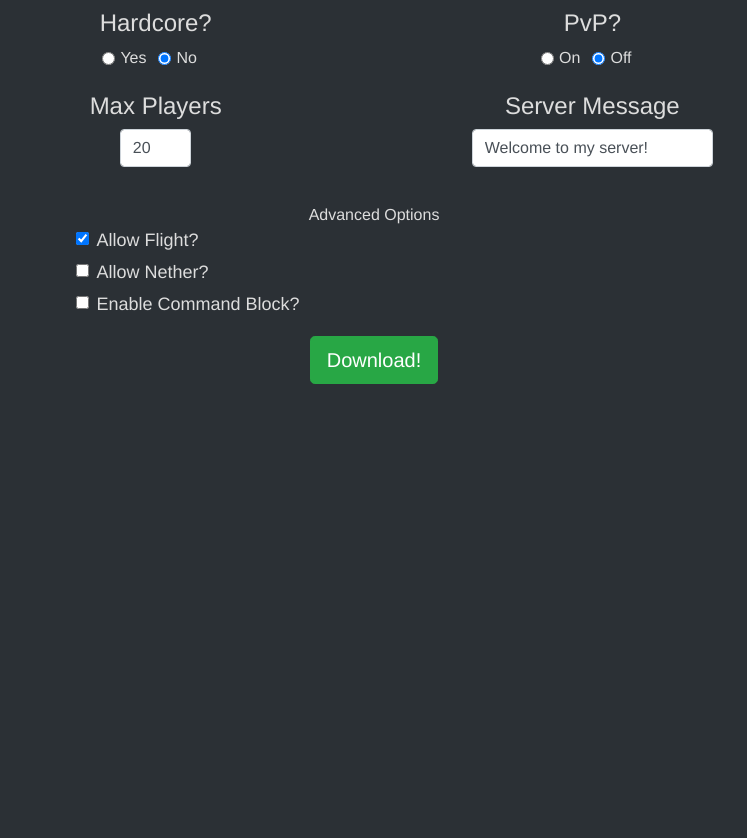
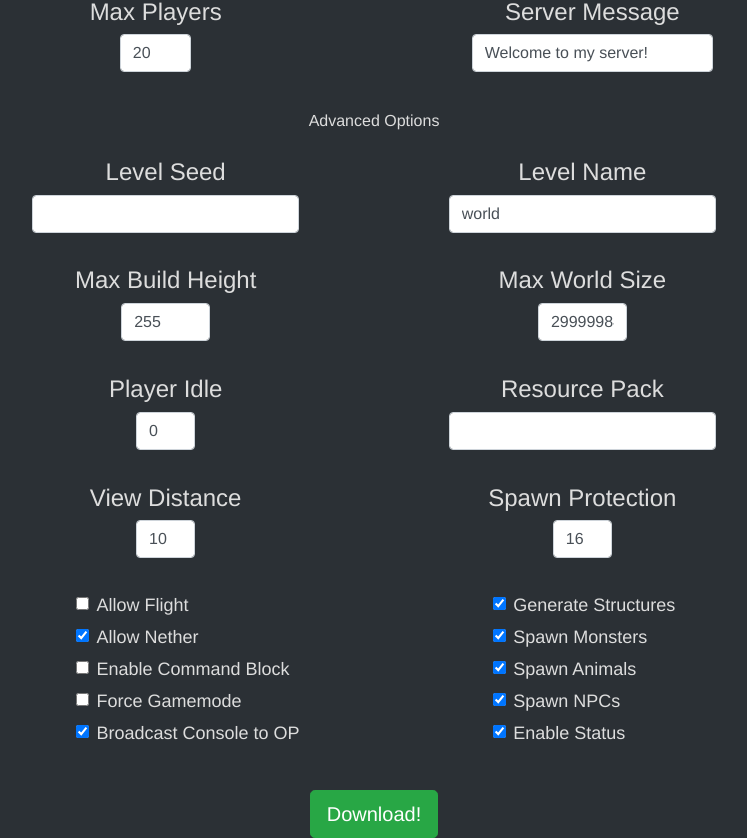
Before and after one commit to jlungu/minecraft-server-tool, a Vue app: page /#/download in a window 1280 px wide. Shown: the part 366-1204 px from the top of the page, without its empty margins (266-1013 px from the left). Before the commit the page ends 800 px from the top, so only its background shows below. Built offline with nearby package versions, Linux system fonts and the light colour scheme.

Commit message:
Added navbar

```diff
--- a/src/components/Download.vue
+++ b/src/components/Download.vue
@@ -1,10 +1,8 @@
 <template>
 <div>
     <br>
-    <h1>Configure</h1>
+    <h1>Download</h1>
     <h5>Select Server Properties</h5>
-
-    <h4><br>NOTE: You must have 64bit Java installed on your computer.<br>You can download it <a href="https://javadl.oracle.com/webapps/download/AutoDL?BundleId=242990_a4634525489241b9a9e1aa73d9e118e6">here</a></h4>
 
     <form>
         <div class="row form">
@@ -115,36 +113,142 @@
         </div>
         <div class="advanced_options col-md-12">
             Advanced Options
-            <div class="col-sm-12">
+            <div class="col-sm-12" style="margin-top: 2%; margin-bottom: 2%;">
                 <div class="row">
                     <div class="col-sm-2"></div>
                     <div class="col-sm-4">
+                        <div class="col-sm-12" style="text-align: center;">
+                            <div class="level_seed option">
+                                <h4>Level Seed</h4>
+                                <div class="form-group col-sm-10" id="level_seed_input" style="display: inline-block;">
+                                    <label for="inputZip"></label>
+                                    <input type="text" @input="updateLevelSeed" class="form-control" id="level_seed">
+                                </div>
+                            </div>
+                            <div class="option">
+                                <h4>Max Build Height</h4>
+                                <div class="form-group col-md-4" id="max_build_height_input" style="display: inline-block;">
+                                    <label for="inputZip"></label>
+                                    <input type="text" @input="updateMaxBuildHeight" class="form-control" id="max_build_height" value="255">
+                                </div>
+                            </div>
+                            <div class="option">
+                                <h4>Player Idle</h4>
+                                <div class="form-group col-md-3" id="player_idle_input" style="display: inline-block;">
+                                    <label for="inputZip"></label>
+                                    <input type="text" @input="updatePlayerIdle" class="form-control" id="player_idle" value="0">
+                                </div>
+                            </div>
+                            <div class="option">
+                                <h4>View Distance</h4>
+                                <div class="form-group col-md-3" id="view_distance_input" style="display: inline-block;">
+                                    <label for="inputZip"></label>
+                                    <input type="text" @input="updateViewDistance" class="form-control" id="view_distance" value="10">
+                                </div>
+                            </div>
+                        </div>
                         <div class="row" style="text-align: left;">
                             <div class="col-sm-3"></div>
                             <div class="col-sm-8">
                                 <div class="form-check advanced_checkbox">
-                                <input class="form-check-input" type="checkbox" name="gridRadios" id="allow_flight" value="option1" checked>
+                                <input class="form-check-input" type="checkbox" name="gridRadios" id="allow_flight" value="option1" @change="updateAllowFlight">
                                 <label class="form-check-label check_label" for="gridRadios1">
-                                    Allow Flight?
+                                    Allow Flight
                                 </label>
                                 </div>
                                 <div class="form-check advanced_checkbox">
-                                <input class="form-check-input" type="checkbox" name="gridRadios" id="allow_nether" value="option2">
+                                <input class="form-check-input" type="checkbox" name="gridRadios" id="allow_nether" value="option2" checked @change="updateAllowNether">
                                 <label class="form-check-label check_label" for="gridRadios2">
-                                    Allow Nether?
+                                    Allow Nether
                                 </label>
                                 </div>
                                 <div class="form-check advanced_checkbox">
-                                <input class="form-check-input" type="checkbox" name="gridRadios" id="enable_cmd_block" value="option3">
-                                <label class="form-check-label check_label" for="gridRadios3">
-                                    Enable Command Block?
-                                </label>
+                                    <input class="form-check-input" type="checkbox" name="gridRadios" id="enable_cmd_block" value="option3" @change="updateEnableCmdBlock">
+                                    <label class="form-check-label check_label" for="gridRadios3">
+                                        Enable Command Block
+                                    </label>
+                                </div>
+                                <div class="form-check advanced_checkbox">
+                                    <input class="form-check-input" type="checkbox" name="gridRadios" id="force_gamemode" value="option3" @change="updateForceGamemode">
+                                    <label class="form-check-label check_label" for="gridRadios3">
+                                        Force Gamemode
+                                    </label>
+                                </div>
+                                 <div class="form-check advanced_checkbox">
+                                    <input class="form-check-input" type="checkbox" name="gridRadios" id="broadcast_console_op" value="option3" checked @change="updateBroadcastConsoleOp">
+                                    <label class="form-check-label check_label" for="gridRadios3">
+                                        Broadcast Console to OP
+                                    </label>
                                 </div>
                             </div>
                         </div>
                     </div>
                     <div class="col-sm-4">
-
+                        <div class="col-sm-12" style="text-align: center;">
+                            <div class="option">
+                                <h4>Level Name</h4>
+                                <div class="form-group col-sm-10" id="level_name_input" style="display: inline-block;">
+                                    <label for="inputZip"></label>
+                                    <input type="text" @input="updateLevelName" class="form-control" id="level_name" value="world">
+                                </div>
+                            </div>
+                            <div class="option">
+                                <h4>Max World Size</h4>
+                                <div class="form-group col-md-4" id="max_world_size_input" style="display: inline-block;">
+                                    <label for="inputZip"></label>
+                                    <input type="text" @input="updateMaxWorldSize" class="form-control" id="max_world_size" value="29999984">
+                                </div>
+                            </div>
+                            <div class="option">
+                                <h4>Resource Pack</h4>
+                                <div class="form-group col-sm-10" id="resource_pack_input" style="display: inline-block;">
+                                    <label for="inputZip"></label>
+                                    <input type="text" @input="updateResourcePack" class="form-control" id="resource_pack">
+                                </div>
+                            </div>
+                            <div class="option">
+                                <h4>Spawn Protection</h4>
+                                <div class="form-group col-md-3" id="spawn_protection_input" style="display: inline-block;">
+                                    <label for="inputZip"></label>
+                                    <input type="text" @input="updateSpawnProtection" class="form-control" id="spawn_protection" value="16">
+                                </div>
+                            </div>
+                        </div>
+                         <div class="row" style="text-align: left;">
+                            <div class="col-sm-3"></div>
+                            <div class="col-sm-8">
+                        <div class="form-check advanced_checkbox">
+                            <input class="form-check-input" type="checkbox" name="gridRadios" id="genereate_structures" value="option3" checked @change='updateGenerateStructures'>
+                            <label class="form-check-label check_label" for="gridRadios3">
+                                Generate Structures
+                            </label>
+                        </div>
+                        <div class="form-check advanced_checkbox">
+                            <input class="form-check-input" type="checkbox" name="gridRadios" id="spawn_monsters" value="option3" checked @change="updateSpawnMonsters">
+                            <label class="form-check-label check_label" for="gridRadios3">
+                                Spawn Monsters
+                            </label>
+                        </div>
+                        <div class="form-check advanced_checkbox">
+                            <input class="form-check-input" type="checkbox" name="gridRadios" id="spawn_animals" value="option3" checked @change="updateSpawnAnimals">
+                            <label class="form-check-label check_label" for="gridRadios3">
+                                Spawn Animals
+                            </label>
+                        </div>
+                        <div class="form-check advanced_checkbox">
+                            <input class="form-check-input" type="checkbox" name="gridRadios" id="spawn_npcs" value="option3" checked @change="updateSpawnNpcs">
+                            <label class="form-check-label check_label" for="gridRadios3">
+                                Spawn NPCs
+                            </label>
+                        </div>
+                         <div class="form-check advanced_checkbox">
+                            <input class="form-check-input" type="checkbox" name="gridRadios" id="enable_status" value="option3" checked @change="updateEnableStatus">
+                            <label class="form-check-label check_label" for="gridRadios3">
+                                Enable Status
+                            </label>
+                        </div>
+                            </div>
+                        </div>
                     </div>
                     <div class="col-sm-2"></div>
                 </div>
@@ -186,7 +290,8 @@ export default {
             spawnMonsters: 'true',
             spawnNpcs: 'true',
             spawnProtection: 16,
-            viewDistance: 10
+            viewDistance: 10,
+            broadcastConsoleOp: true
       }
   },
   methods: {
@@ -213,7 +318,8 @@ export default {
           data += this.forceGamemode + '"\n$allowNether = "'
           data += this.allowNether + '"\n$enforceWhitelist = "false"\n$gamemode = '
           data += '"'+ this.gamemode + '"'
-          data += '\n$broadcastConsoleOp = "true"\n$enableQuery = "false"\n$playerTimeout = "'
+          data += '\n$broadcastConsoleOp = "'
+          data += this.broadcastConsoleOp + '"\n$enableQuery = "false"\n$playerTimeout = "'
           data += this.playerIdle + '"\n$difficulty = "' + this.difficulty + '"'
           data += '\n$broadcastRconOp = "true"\n$spawnMonsters = "'
           data += this.spawnMonsters + '"\n$opPermissionLevel = "4"\n$pvp = "' + this.pvp + '"'
@@ -362,6 +468,12 @@ export default {
           else
             document.getElementById("view_distance").value = this.viewDistance
       },
+      updateBroadcastConsoleOp: function(){
+          if (this.broadcastConsoleOp)
+            this.broadcastConsoleOp = false
+          else
+            this.broadcastConsoleOp = true
+      },
   }
 }
 </script>
```
